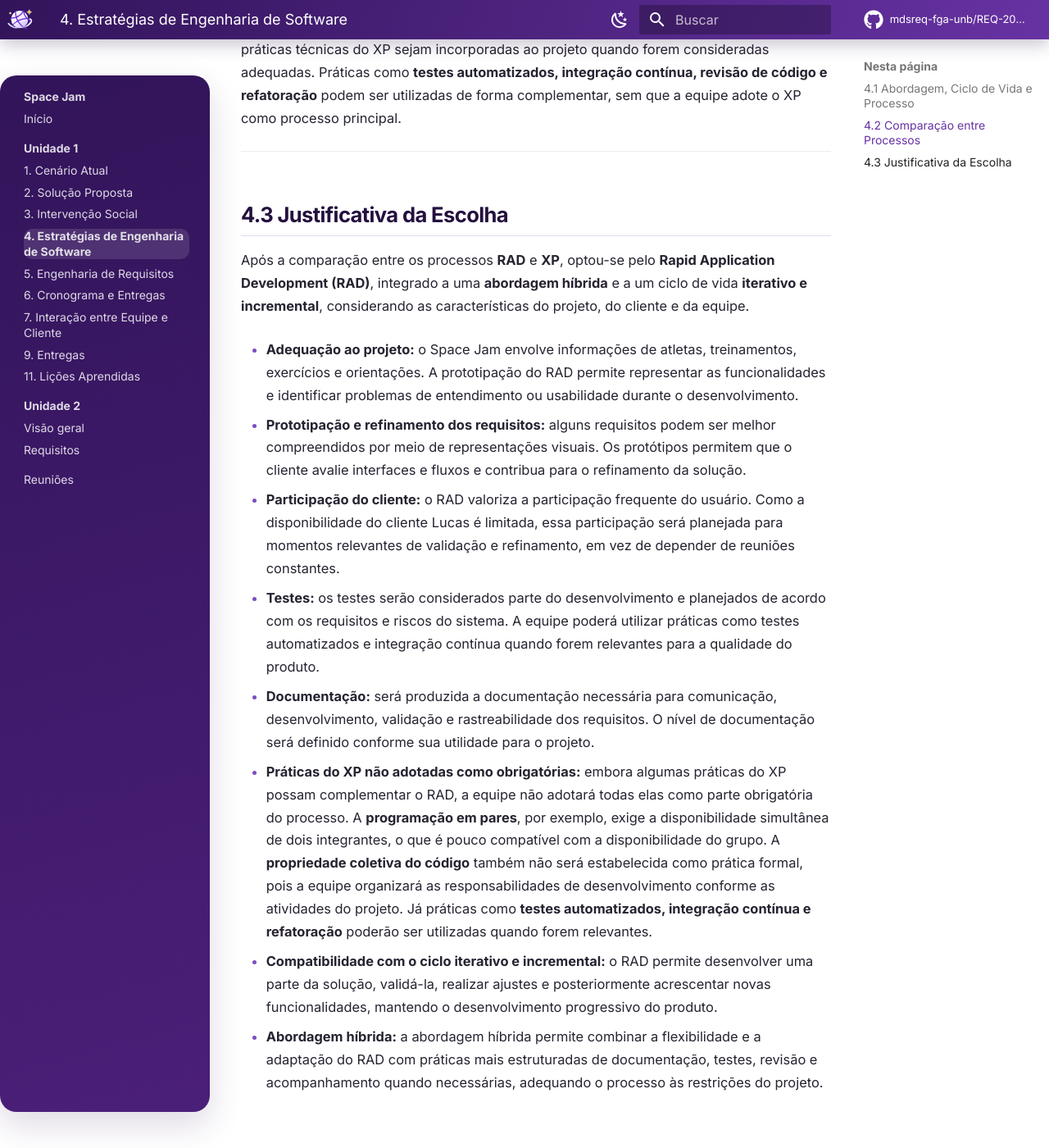
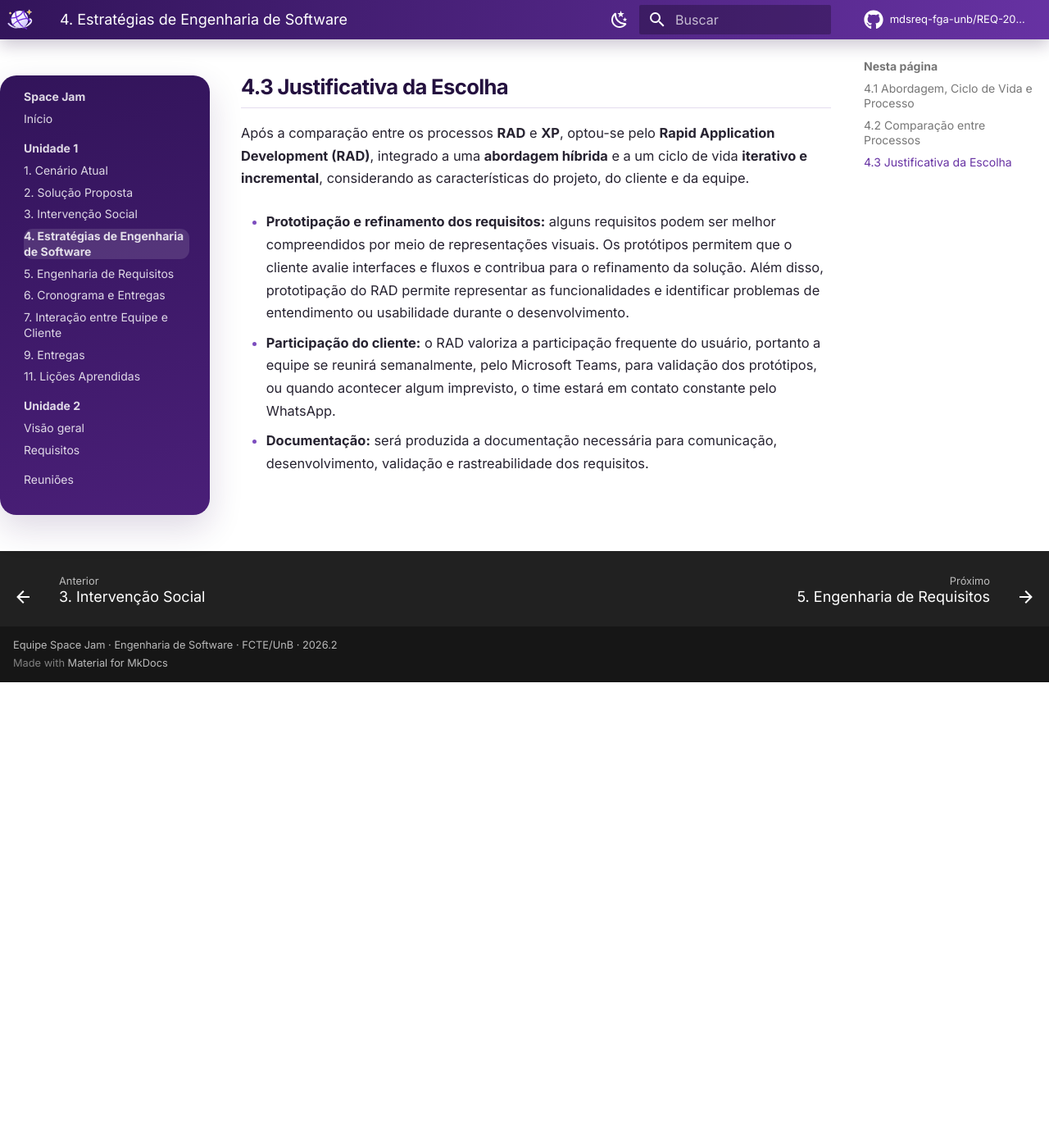
Before and after one commit to mdsreq-fga-unb/REQ-2026.2-T01-SpaceJam, an MkDocs documentation site: the page built from docs/estrategia.md, in a window 1280 px wide and 1400 px high, scrolled down 2283 px. Shown: the whole window at 82% size. Built offline with MkDocs 1.6.1 and Material for MkDocs 9.7.7, drawn with Linux system fonts in a browser that asks for light colours; comment, search, counter and statistics services are not loaded; after the commit the page ends 3115 px from its top, so only the background shows below that.

Commit message:
docs: Atualização dos motivos de escolha

```diff
--- a/docs/estrategia.md
+++ b/docs/estrategia.md
@@ -28,26 +28,14 @@ Para definir o processo de desenvolvimento mais adequado ao projeto Space Jam, f
 | **Escalabilidade** | Pode apresentar limitações quando há grande complexidade ou quando a participação dos usuários não pode ser mantida com frequência. | É orientado a equipes colaborativas e possui práticas que podem ser difíceis de manter quando a coordenação entre os integrantes é limitada. |
 | **Suporte às Equipes de Desenvolvimento** | Favorece equipes que conseguem trabalhar de forma colaborativa e realizar ciclos de prototipação e validação. | Favorece equipes pequenas e altamente colaborativas, com disponibilidade para aplicar continuamente suas práticas técnicas. |
 
-Embora o RAD e o XP apresentem práticas diferentes, a escolha do RAD não impede que práticas técnicas do XP sejam incorporadas ao projeto quando forem consideradas adequadas. Práticas como **testes automatizados, integração contínua, revisão de código e refatoração** podem ser utilizadas de forma complementar, sem que a equipe adote o XP como processo principal.
-
 ---
 
 ## 4.3 Justificativa da Escolha
 
 Após a comparação entre os processos **RAD** e **XP**, optou-se pelo **Rapid Application Development (RAD)**, integrado a uma **abordagem híbrida** e a um ciclo de vida **iterativo e incremental**, considerando as características do projeto, do cliente e da equipe.
 
-- **Adequação ao projeto:** o Space Jam envolve informações de atletas, treinamentos, exercícios e orientações. A prototipação do RAD permite representar as funcionalidades e identificar problemas de entendimento ou usabilidade durante o desenvolvimento.
+- **Prototipação e refinamento dos requisitos:** alguns requisitos podem ser melhor compreendidos por meio de representações visuais. Os protótipos permitem que o cliente avalie interfaces e fluxos e contribua para o refinamento da solução. Além disso, prototipação do RAD permite representar as funcionalidades e identificar problemas de entendimento ou usabilidade durante o desenvolvimento.
 
-- **Prototipação e refinamento dos requisitos:** alguns requisitos podem ser melhor compreendidos por meio de representações visuais. Os protótipos permitem que o cliente avalie interfaces e fluxos e contribua para o refinamento da solução.
+- **Participação do cliente:** o RAD valoriza a participação frequente do usuário, portanto a equipe se reunirá semanalmente, pelo Microsoft Teams, para validação dos protótipos, ou quando acontecer algum imprevisto, o time estará em contato constante pelo WhatsApp.
 
-- **Participação do cliente:** o RAD valoriza a participação frequente do usuário. Como a disponibilidade do cliente Lucas é limitada, essa participação será planejada para momentos relevantes de validação e refinamento, em vez de depender de reuniões constantes.
-
-- **Testes:** os testes serão considerados parte do desenvolvimento e planejados de acordo com os requisitos e riscos do sistema. A equipe poderá utilizar práticas como testes automatizados e integração contínua quando forem relevantes para a qualidade do produto.
-
-- **Documentação:** será produzida a documentação necessária para comunicação, desenvolvimento, validação e rastreabilidade dos requisitos. O nível de documentação será definido conforme sua utilidade para o projeto.
-
-- **Práticas do XP não adotadas como obrigatórias:** embora algumas práticas do XP possam complementar o RAD, a equipe não adotará todas elas como parte obrigatória do processo. A **programação em pares**, por exemplo, exige a disponibilidade simultânea de dois integrantes, o que é pouco compatível com a disponibilidade do grupo. A **propriedade coletiva do código** também não será estabelecida como prática formal, pois a equipe organizará as responsabilidades de desenvolvimento conforme as atividades do projeto. Já práticas como **testes automatizados, integração contínua e refatoração** poderão ser utilizadas quando forem relevantes.
-
-- **Compatibilidade com o ciclo iterativo e incremental:** o RAD permite desenvolver uma parte da solução, validá-la, realizar ajustes e posteriormente acrescentar novas funcionalidades, mantendo o desenvolvimento progressivo do produto.
-
-- **Abordagem híbrida:** a abordagem híbrida permite combinar a flexibilidade e a adaptação do RAD com práticas mais estruturadas de documentação, testes, revisão e acompanhamento quando necessárias, adequando o processo às restrições do projeto.
+- **Documentação:** será produzida a documentação necessária para comunicação, desenvolvimento, validação e rastreabilidade dos requisitos.
```
